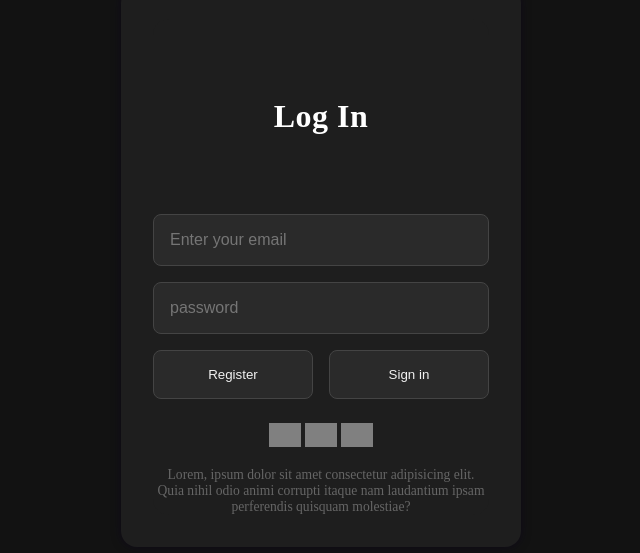
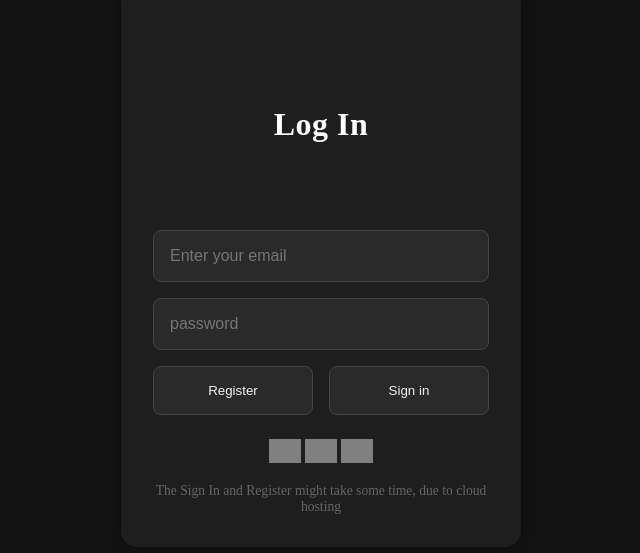
Before and after one commit to Shrey4054/CRUD-frontend, a plain HTML site: page index.html in a window 1280 px wide. Shown: the part 133-686 px from the top of the page, without its empty margins (319-959 px from the left). Drawn offline with Linux system fonts and the light colour scheme; grey boxes are pictures that could not be loaded.

Commit message:
log in msg

```diff
--- a/index.html
+++ b/index.html
@@ -30,7 +30,8 @@
                     <img class='icon' src='https://id-frontend.prod-east.frontend.public.atl-paas.net/assets/microsoft-logo.c73d8dca.svg' alt="Microsoft-log"/>
                     <img class='icon' src="https://upload.wikimedia.org/wikipedia/commons/3/31/Apple_logo_white.svg" alt="Apple-logo"/>
                 </div>
-                <p class="text">Lorem, ipsum dolor sit amet consectetur adipisicing elit. Quia nihil odio animi corrupti itaque nam laudantium ipsam perferendis quisquam molestiae?</p>
+                <p class="text">The Sign In and Register might take some time, due to cloud hosting</p>
+
             </footer>
 
         </section>
```
